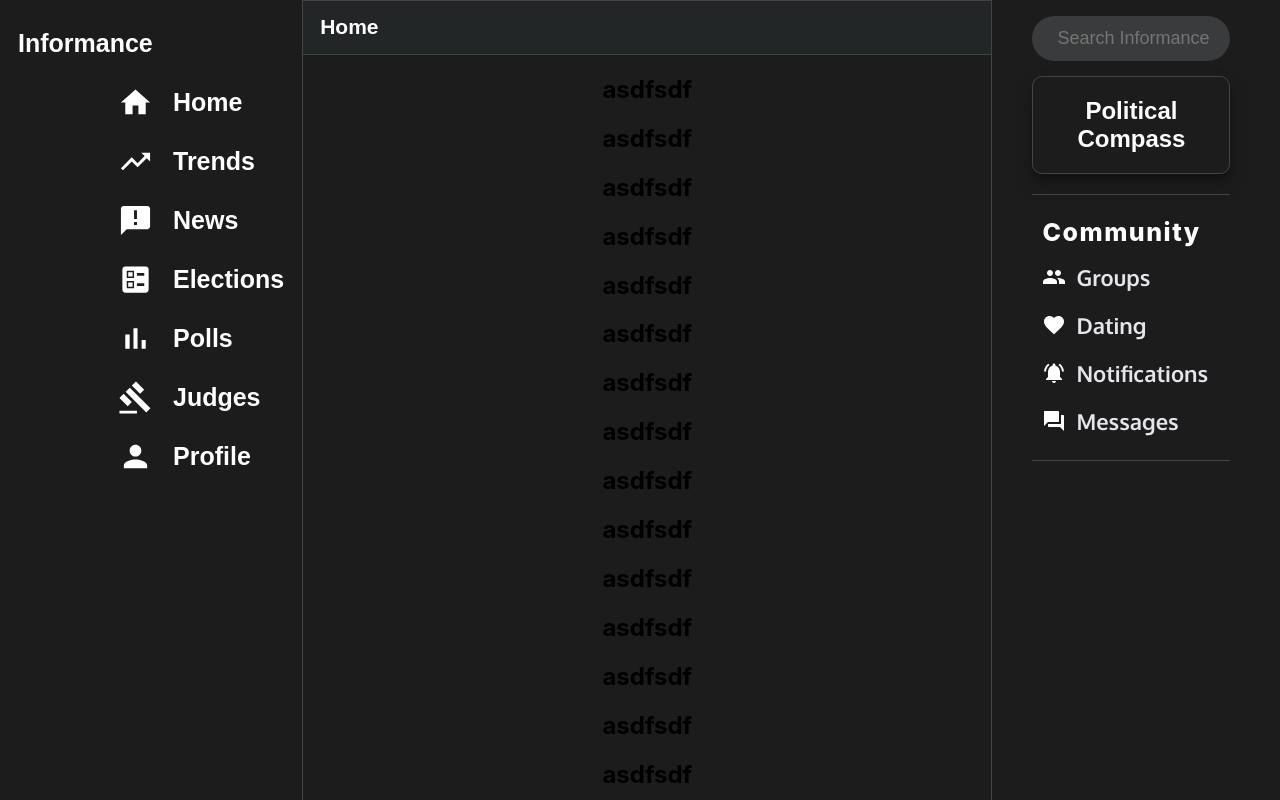
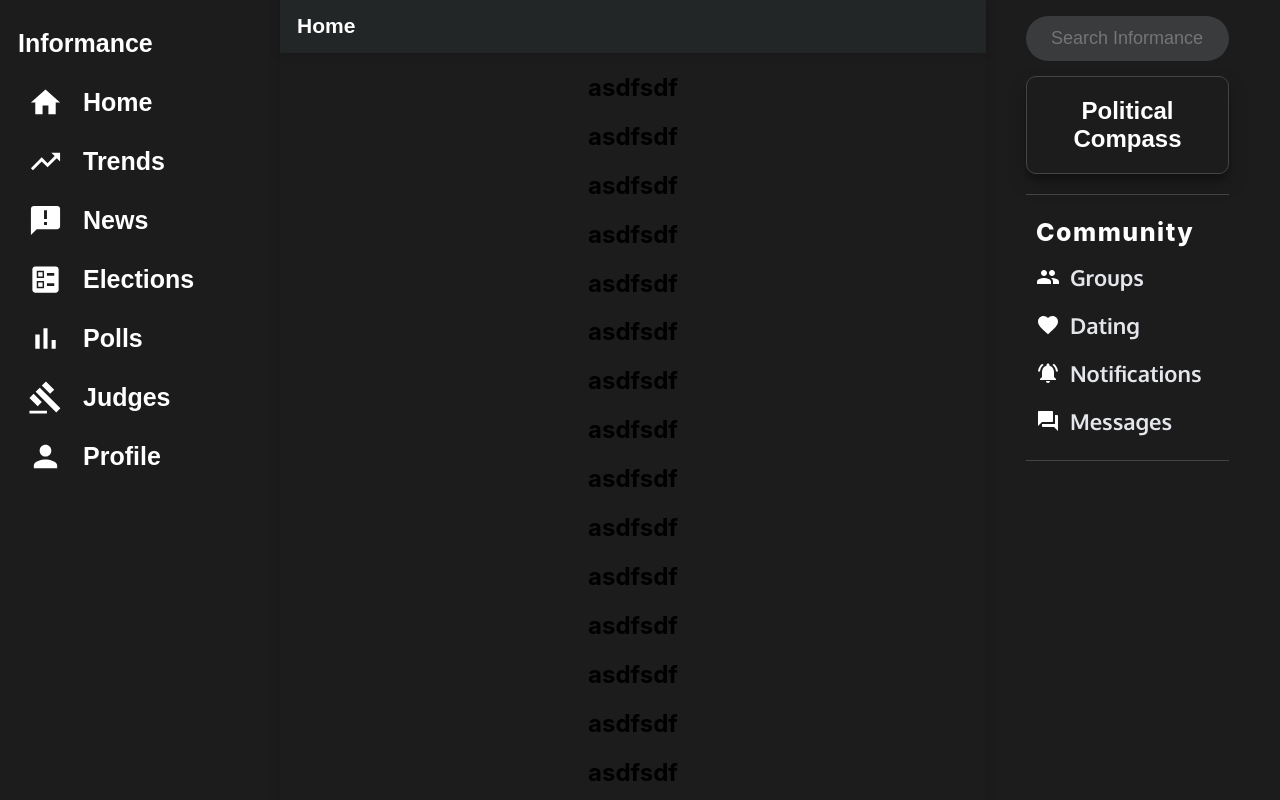
Before and after one commit to ZacharyCWilliams/informance, a React (Create React App) app: page / in a window 1280 px wide. Shown: the top 800 px of the page. Built offline with nearby package versions, Linux system fonts and the light colour scheme.

Commit message:
change stylings

```diff
--- a/src/scss/centernav.scss
+++ b/src/scss/centernav.scss
@@ -4,7 +4,9 @@
   background-color: #232626;
   top: 0;
   position: sticky;
-  border-bottom: 1px solid #444444;
+  // border-bottom: 1px solid #444444;
+  // box-shadow: 0 9px 30px 0 rgba(0,0,0,.15);
+  box-shadow: 0 1px 10px 0 rgba(0, 0, 0, 0.15);
 }
 
 .center-nav-title {
--- a/src/scss/home.scss
+++ b/src/scss/home.scss
@@ -9,11 +9,13 @@ $black: #000;
   height: 100%;
   width: 100%;
   display: grid;
-  grid-template-columns: 1.25fr 3fr 1.25fr;
+  grid-template-columns: 1fr 3fr 1.25fr;
   grid-gap: 0px;
 }
 
 .content-section {
   flex-grow: 1;
-  border: 1px solid #444444;
+  box-shadow: 0 1px 10px 0 rgba(0, 0, 0, 0.15);
+  // border: 1px solid #444444;
+  // box-shadow: 0 9px 30px 0 rgba(0,0,0,.15);
 }
--- a/src/scss/navbar.scss
+++ b/src/scss/navbar.scss
@@ -3,6 +3,9 @@
 .left-navbar-section {
   display: flex;
   flex-direction: column;
+  height: 100vh;
+  width: 280px;
+  // border: 1px solid white;
 }
 
 .navbar-container {
@@ -31,7 +34,7 @@ a {
   align-items: flex-start;
   font-family: "Oxygen", sans-serif;
   padding: 0px;
-  width: 80%;
+  width: 100%;
 }
 
 .side-nav-link {
@@ -53,9 +56,12 @@ a {
   // background-color: rgba(255, 255, 255, 0.1);
   // width: 100%;
   // border-radius: 7px;
-  background-color: rgba(255, 0, 0, .1);
-  width: 90%;
-  border-radius: 7px;
+  // background-color: rgba(255, 0, 0, .1);
+  // width: 90%;
+  // border-radius: 7px;
+  background-color: rgba(0,0,0,.2);
+  box-shadow: inset 0 1px 2px 0 rgba(50,50,50,.2);
+  width: 87%;
 }
 
 .side-nav-link:focus {
@@ -64,7 +70,7 @@ a {
 
 .nav-icon {
   margin-right: 20px;
-  padding-left: 100px;
+  padding-left: 10px;
 }
 
 .nav-icon:hover {
```
